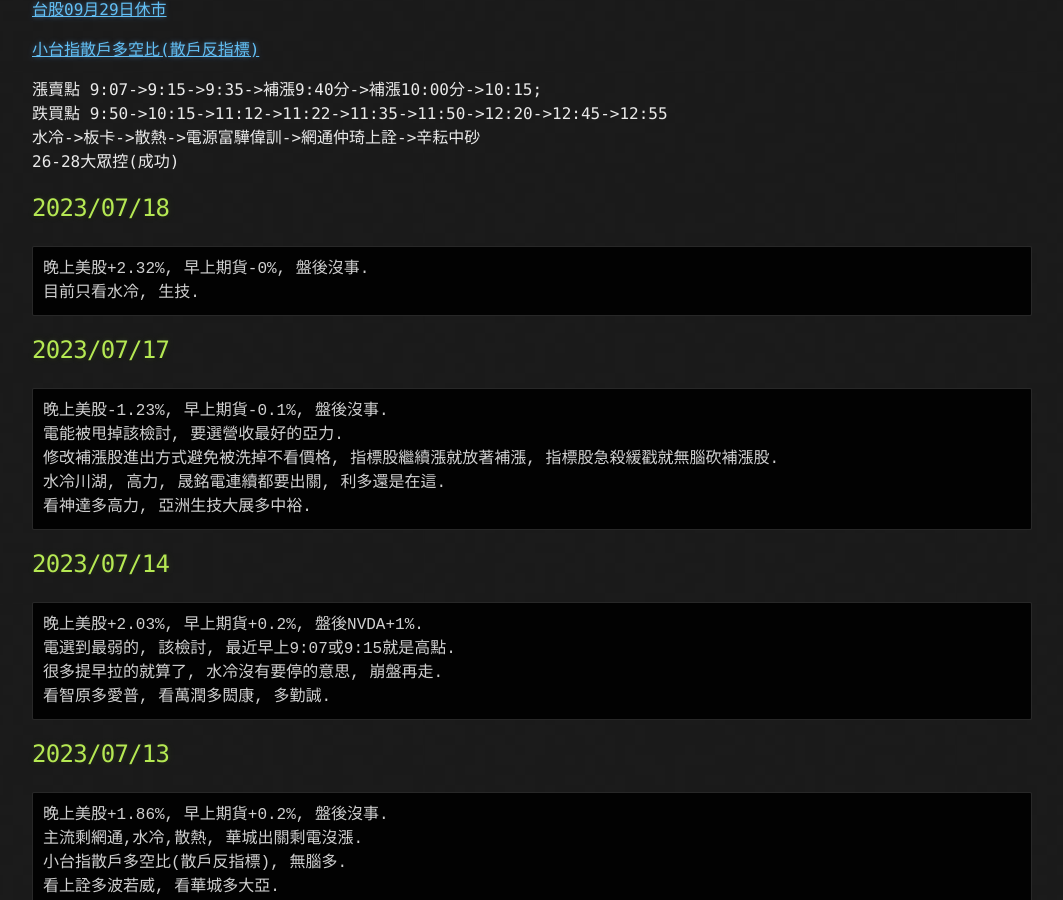
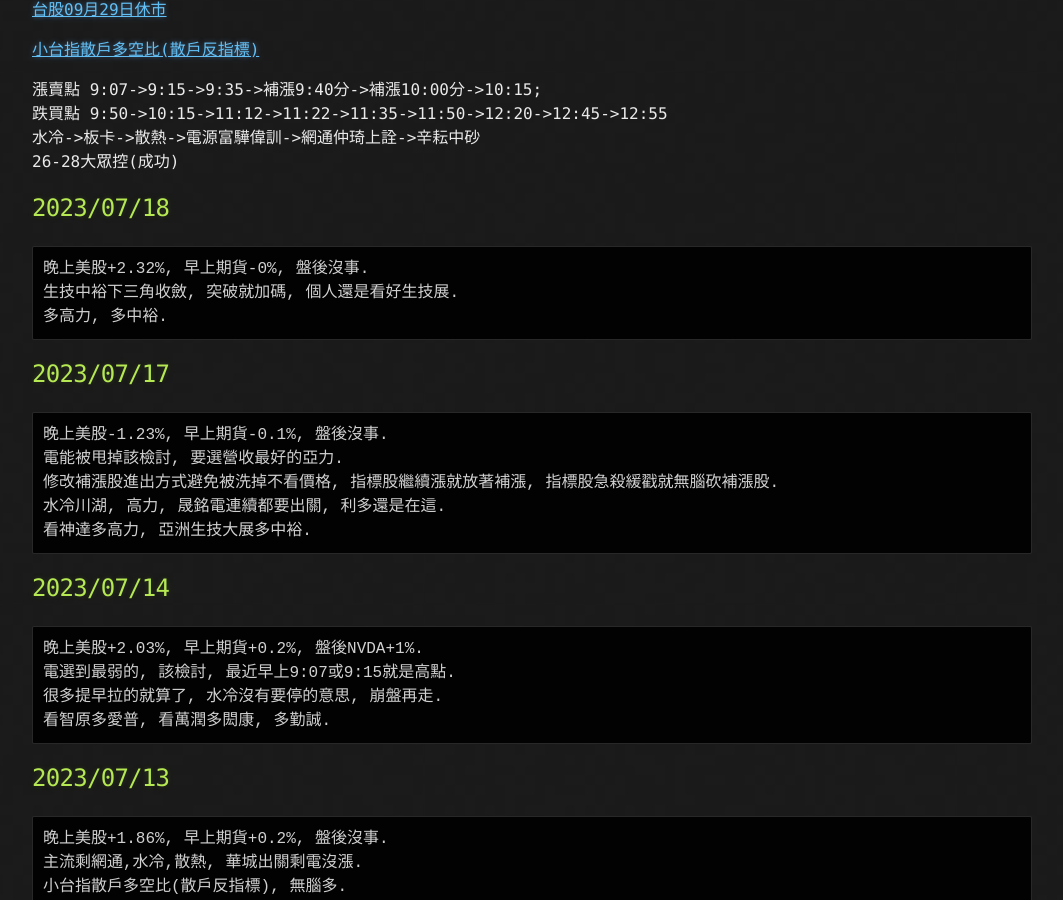
Before and after one commit to lepg5487/Stock_God, a Jekyll site: the page built from index.md, in a window 1280 px wide and 900 px high, scrolled down 460 px. Shown: the whole window, without its empty margins (108-1171 px from the left). Built offline with Jekyll 4.4.1, drawn with Linux system fonts in a browser that asks for light colours; our own code applies the rules of GitHub Pages for plain Markdown files.

Commit message:
Update index.md

````diff
--- a/index.md
+++ b/index.md
@@ -24,7 +24,8 @@ layout: testlayouts
 ## 2023/07/18
 ```
 晚上美股+2.32%, 早上期貨-0%, 盤後沒事.
-目前只看水冷, 生技.
+生技中裕下三角收斂, 突破就加碼, 個人還是看好生技展.
+多高力, 多中裕.
 ```
 
 ## 2023/07/17
````
